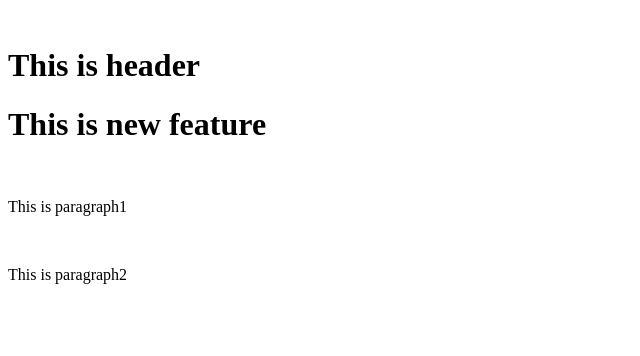
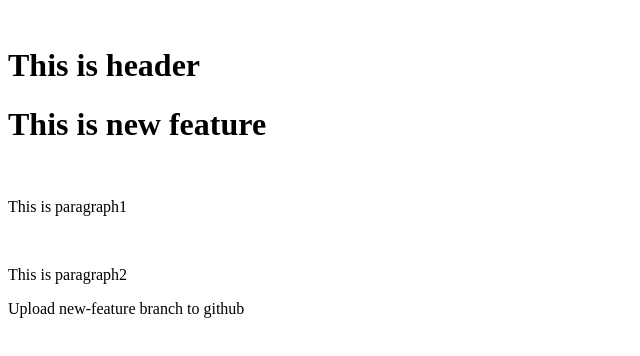
Before and after one commit to benyarat04/sample_git2, a plain HTML site: page index.html in a window 1280 px wide. Shown: the whole page, without its empty margins (0-640 px from the left). Drawn offline with Linux system fonts and the light colour scheme.

Commit message:
add new line

```diff
--- a/index.html
+++ b/index.html
@@ -6,4 +6,5 @@
 <h1>This is new feature</h1>
 <p>This is paragraph1</p>
 <p>This is paragraph2</p>
+<p>Upload new-feature branch to github</p>
 </body>
```
